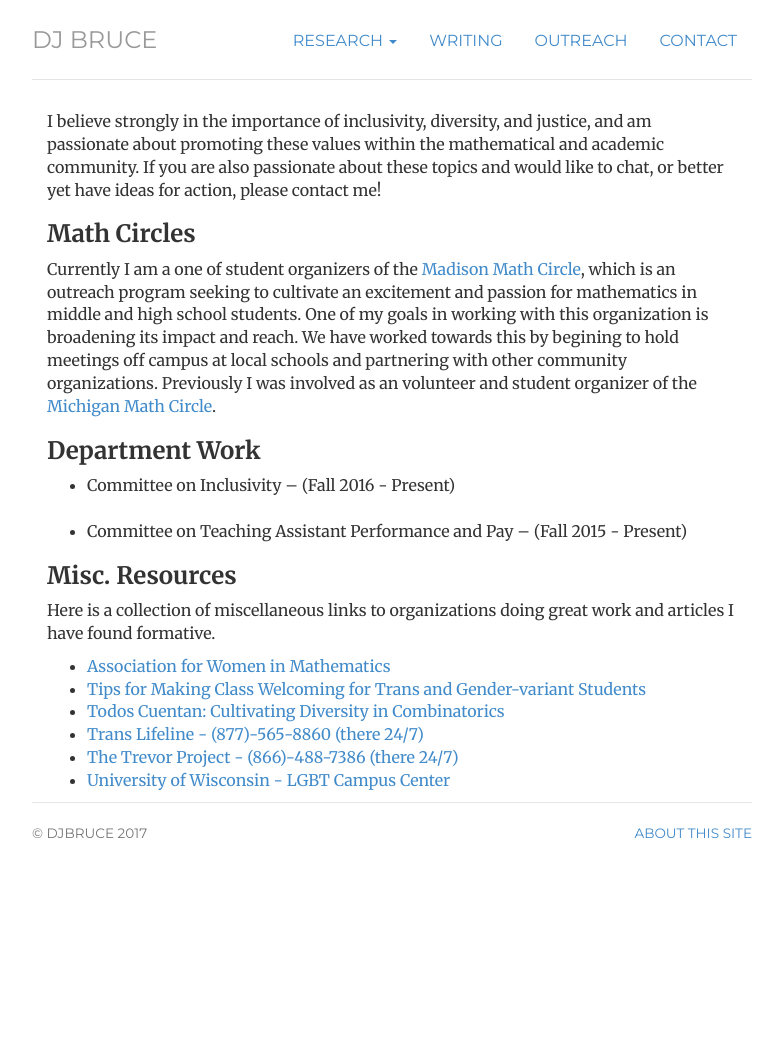
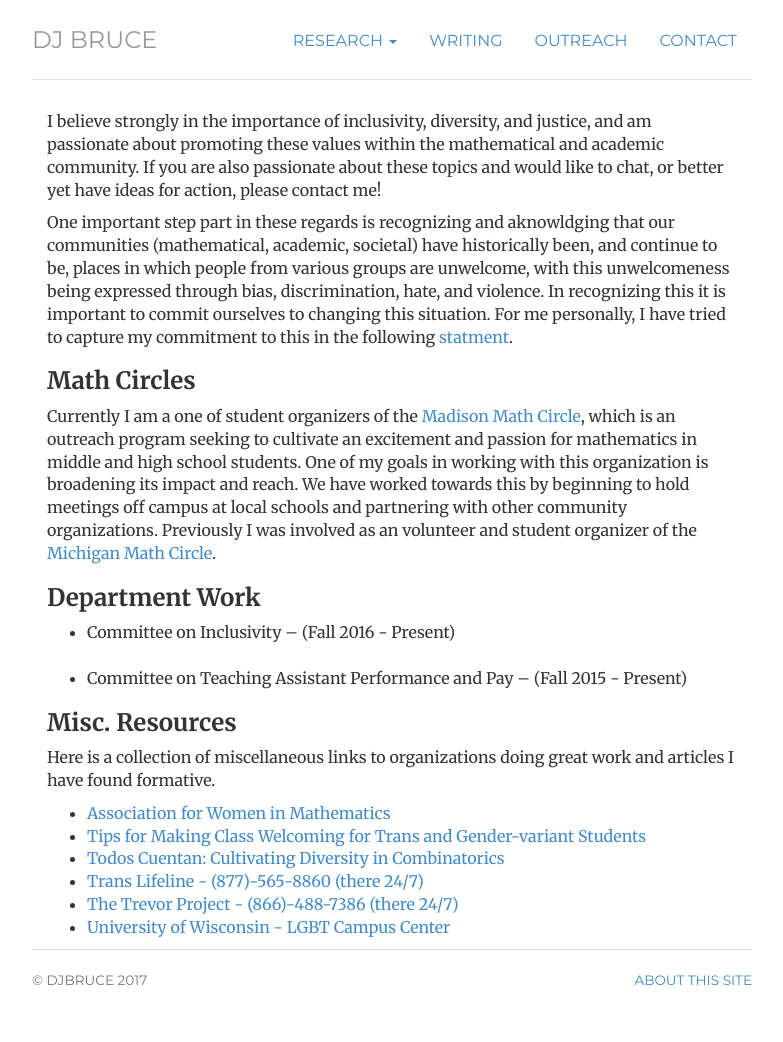
Before and after one commit to julietteBruce/old-homepage, a Jekyll site: the page built from outreach/index.html, in a window 1280 px wide. Shown: the whole page, without its empty margins (248-1031 px from the left). Built offline with Jekyll 4.4.1, drawn with Linux system fonts in a browser that asks for light colours; before the commit the page ends 900 px from its top, so only the background shows below that.

Commit message:
Updated Outreach

```diff
--- a/outreach/index.html
+++ b/outreach/index.html
@@ -7,10 +7,10 @@ description: DJ Bruces's Outreach Page
 <div class="container">
 
 <p>I believe strongly in the importance of inclusivity, diversity, and justice, and am passionate about promoting these values within the mathematical and academic community. If you are also passionate about these topics and would like to chat, or better yet have ideas for action, please contact me!</p>
-<p></p>
+<p>One important step part in these regards is recognizing and aknowldging that our communities (mathematical, academic, societal) have historically been, and continue to be, places in which people from various groups are unwelcome, with this unwelcomeness being expressed through bias, discrimination, hate, and violence. In recognizing this it is important to commit ourselves to changing this situation. For me personally, I have tried to capture my commitment to this in the following <a href="">statment</a>. </p>
 
 <h3>Math Circles</h3>
-<p>Currently I am a one of student organizers of the <a href="https://www.math.wisc.edu/wiki/index.php/Madison_Math_Circle">Madison Math Circle</a>, which is an outreach program seeking to cultivate an excitement and passion for mathematics in middle and high school students. One of my goals in working with this organization is broadening its impact and reach. We have worked towards this by begining to hold meetings off campus at local schools and partnering with other community organizations.
+<p>Currently I am a one of student organizers of the <a href="https://www.math.wisc.edu/wiki/index.php/Madison_Math_Circle">Madison Math Circle</a>, which is an outreach program seeking to cultivate an excitement and passion for mathematics in middle and high school students. One of my goals in working with this organization is broadening its impact and reach. We have worked towards this by beginning to hold meetings off campus at local schools and partnering with other community organizations.
 Previously I was involved as an volunteer and student organizer of the <a href="http://www.math.lsa.umich.edu/mathcircle/">Michigan Math Circle</a>.</p>
 
 <h3>Department Work</h3>
```
